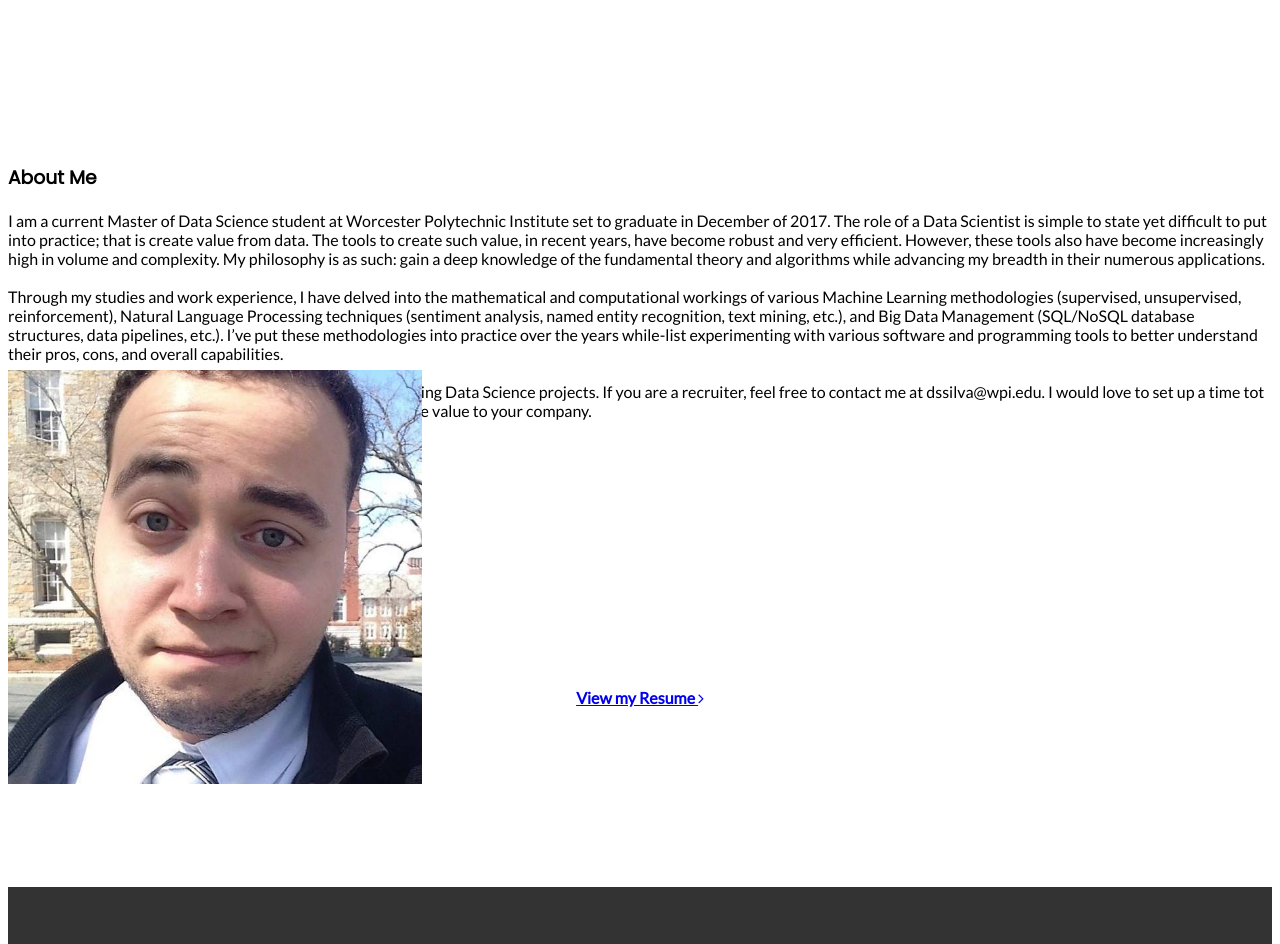
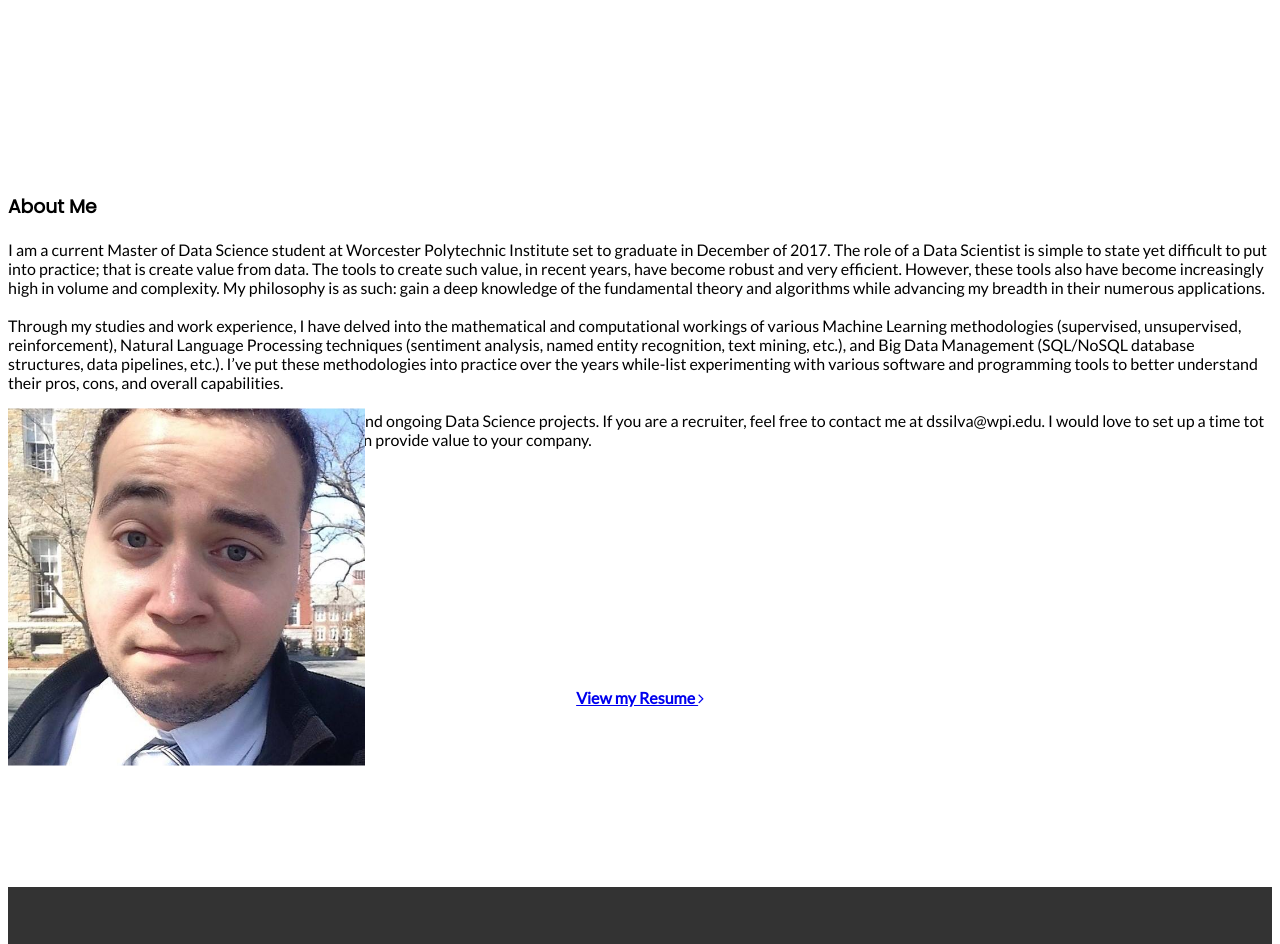
Before and after one commit to dennisjunior111/dennisjunior111.github.io, a Jekyll site: the page index.html, which Jekyll copies as it is, in a window 1280 px wide. Shown: the part 400-1344 px from the top of the page. Built offline with Jekyll 4.4.1, drawn with Linux system fonts in a browser that asks for light colours; nearby versions of some CDN libraries; library files that are not in the unit come from our copies; a script that is not in the unit is left out.

Commit message:
Update index.html

```diff
--- a/index.html
+++ b/index.html
@@ -42,7 +42,7 @@
 <br><br>
 Below is a collection of a select number of my past and ongoing Data Science projects. If you are a recruiter, feel free to contact me at dssilva@wpi.edu. I would love to set up a time tot discuss in future detail my background and how I can provide value to your company.  <span class="hide-on-med-and-up"><br><br></span></p>
                         </div>
-                        <div class="col m3 circle hide-on-small-only square black wow fadeInRight" style="position: relative;background: url(img/dennis_photo.jpg);background-size: cover;background-position: center;top: 0"></div>
+                        <div class="col m3 circle hide-on-small-only square black wow fadeInRight" style="width: 60%;height: 60%;position: relative;background: url(img/dennis_photo.jpg);background-size: cover;background-position: center;top: 0"></div>
                     </div>
                 </div>
             </div>
```
